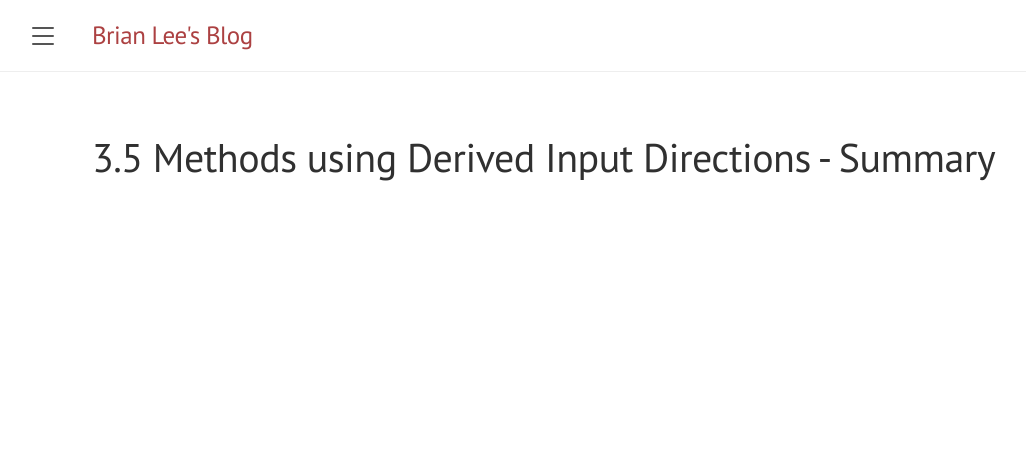
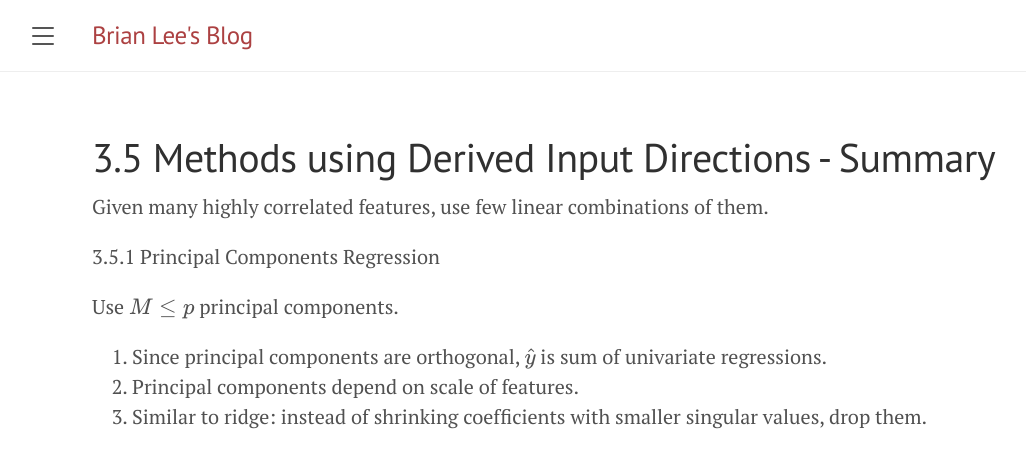
Before and after one commit to briansmlee/briansmlee.github.io, a Jekyll site: the page built from docs/_esl_posts/03_05_Summary.md, in a window 1280 px wide. Shown: the top 468 px of the page, without its empty margins (8-1034 px from the left). Built offline with Jekyll 4.4.1, drawn with Linux system fonts in a browser that asks for light colours; formulas are drawn with MathJax 3.

```diff
--- a/docs/_esl_posts/03_05_Summary.md
+++ b/docs/_esl_posts/03_05_Summary.md
@@ -10,3 +10,13 @@ usemathjax: true
 
 * toc
 {:toc}
+
+Given many highly correlated features, use few linear combinations of them.
+
+3.5.1 Principal Components Regression
+
+Use $M \leq p$ principal components.
+
+1. Since principal components are orthogonal, $\hat{y}$ is sum of univariate regressions.
+2. Principal components depend on scale of features.
+3. Similar to ridge: instead of shrinking coefficients with smaller singular values, drop them.
```
